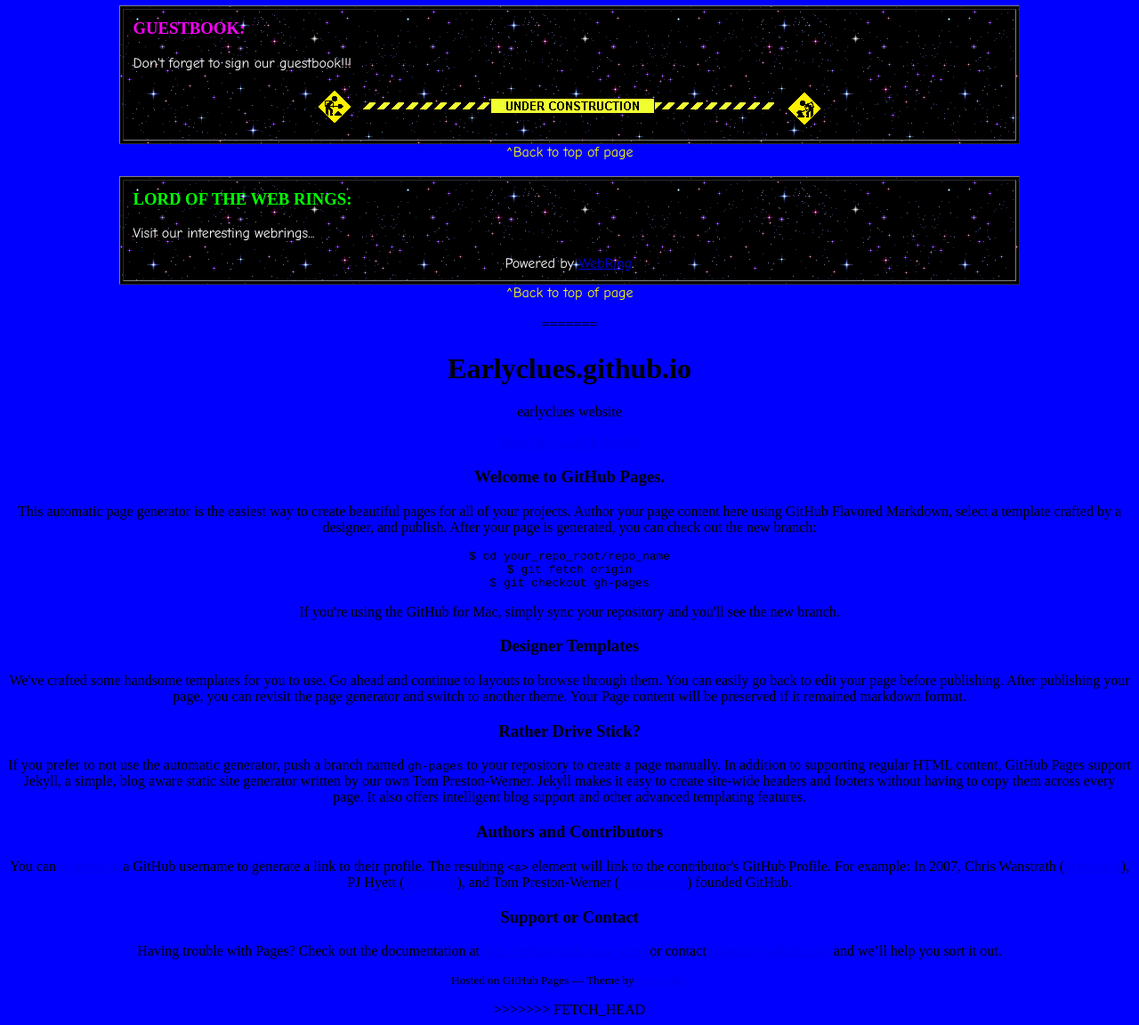
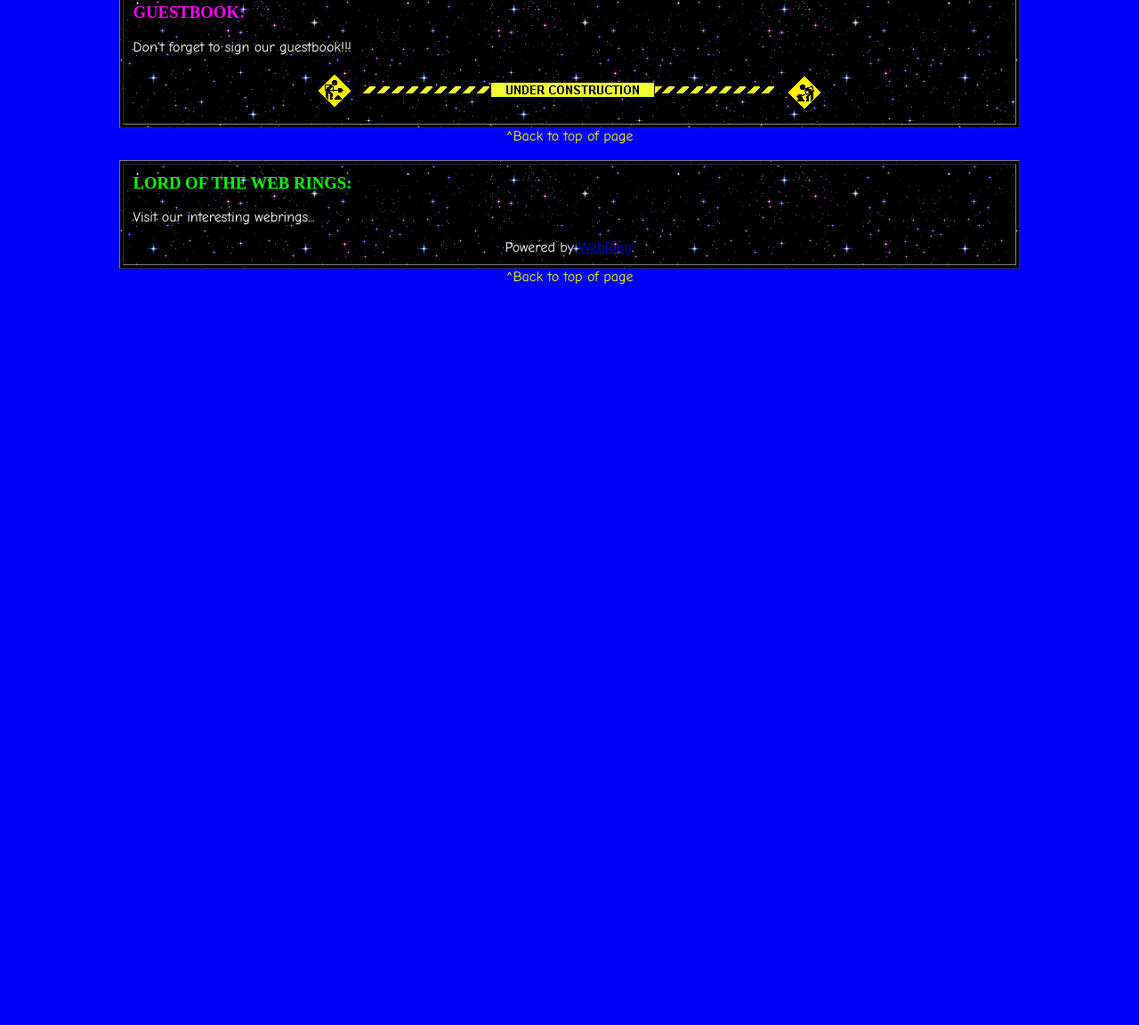
Before and after one commit to EarlyClues/earlyclues.github.io, a plain HTML site: page index.html in a window 1280 px wide. Shown: the part 3642-4794 px from the top of the page at 89% size. After the commit the page ends 3988 px from the top, so only its background shows below. Drawn offline with Linux system fonts and the light colour scheme.

Commit message:
Adding index

```diff
--- a/index.html
+++ b/index.html
@@ -1,4 +1,3 @@
-<<<<<<< HEAD
 <html>
 <head>
   <title>EARLY CLUES, LLC WWW</title>
@@ -307,70 +306,3 @@
 
 </body>
 </html>
-=======
-<!doctype html>
-<html>
-  <head>
-    <meta charset="utf-8">
-    <meta http-equiv="X-UA-Compatible" content="chrome=1">
-    <title>Earlyclues.github.io by EarlyClues</title>
-
-    <link rel="stylesheet" href="stylesheets/styles.css">
-    <link rel="stylesheet" href="stylesheets/pygment_trac.css">
-    <meta name="viewport" content="width=device-width, initial-scale=1, user-scalable=no">
-    <!--[if lt IE 9]>
-    <script src="//html5shiv.googlecode.com/svn/trunk/html5.js"></script>
-    <![endif]-->
-  </head>
-  <body>
-    <div class="wrapper">
-      <header>
-        <h1>Earlyclues.github.io</h1>
-        <p>earlyclues website</p>
-
-
-        <p class="view"><a href="https://github.com/EarlyClues">View My GitHub Profile</a></p>
-
-      </header>
-      <section>
-        <h3>
-<a name="welcome-to-github-pages" class="anchor" href="#welcome-to-github-pages"><span class="octicon octicon-link"></span></a>Welcome to GitHub Pages.</h3>
-
-<p>This automatic page generator is the easiest way to create beautiful pages for all of your projects. Author your page content here using GitHub Flavored Markdown, select a template crafted by a designer, and publish. After your page is generated, you can check out the new branch:</p>
-
-<pre><code>$ cd your_repo_root/repo_name
-$ git fetch origin
-$ git checkout gh-pages
-</code></pre>
-
-<p>If you're using the GitHub for Mac, simply sync your repository and you'll see the new branch.</p>
-
-<h3>
-<a name="designer-templates" class="anchor" href="#designer-templates"><span class="octicon octicon-link"></span></a>Designer Templates</h3>
-
-<p>We've crafted some handsome templates for you to use. Go ahead and continue to layouts to browse through them. You can easily go back to edit your page before publishing. After publishing your page, you can revisit the page generator and switch to another theme. Your Page content will be preserved if it remained markdown format.</p>
-
-<h3>
-<a name="rather-drive-stick" class="anchor" href="#rather-drive-stick"><span class="octicon octicon-link"></span></a>Rather Drive Stick?</h3>
-
-<p>If you prefer to not use the automatic generator, push a branch named <code>gh-pages</code> to your repository to create a page manually. In addition to supporting regular HTML content, GitHub Pages support Jekyll, a simple, blog aware static site generator written by our own Tom Preston-Werner. Jekyll makes it easy to create site-wide headers and footers without having to copy them across every page. It also offers intelligent blog support and other advanced templating features.</p>
-
-<h3>
-<a name="authors-and-contributors" class="anchor" href="#authors-and-contributors"><span class="octicon octicon-link"></span></a>Authors and Contributors</h3>
-
-<p>You can <a href="https://github.com/blog/821" class="user-mention">@mention</a> a GitHub username to generate a link to their profile. The resulting <code>&lt;a&gt;</code> element will link to the contributor's GitHub Profile. For example: In 2007, Chris Wanstrath (<a href="https://github.com/defunkt" class="user-mention">@defunkt</a>), PJ Hyett (<a href="https://github.com/pjhyett" class="user-mention">@pjhyett</a>), and Tom Preston-Werner (<a href="https://github.com/mojombo" class="user-mention">@mojombo</a>) founded GitHub.</p>
-
-<h3>
-<a name="support-or-contact" class="anchor" href="#support-or-contact"><span class="octicon octicon-link"></span></a>Support or Contact</h3>
-
-<p>Having trouble with Pages? Check out the documentation at <a href="http://help.github.com/pages">http://help.github.com/pages</a> or contact <a href="mailto:support@github.com">support@github.com</a> and we’ll help you sort it out.</p>
-      </section>
-      <footer>
-        <p><small>Hosted on GitHub Pages &mdash; Theme by <a href="https://github.com/orderedlist">orderedlist</a></small></p>
-      </footer>
-    </div>
-    <script src="javascripts/scale.fix.js"></script>
-
-  </body>
-</html>
->>>>>>> FETCH_HEAD
```
